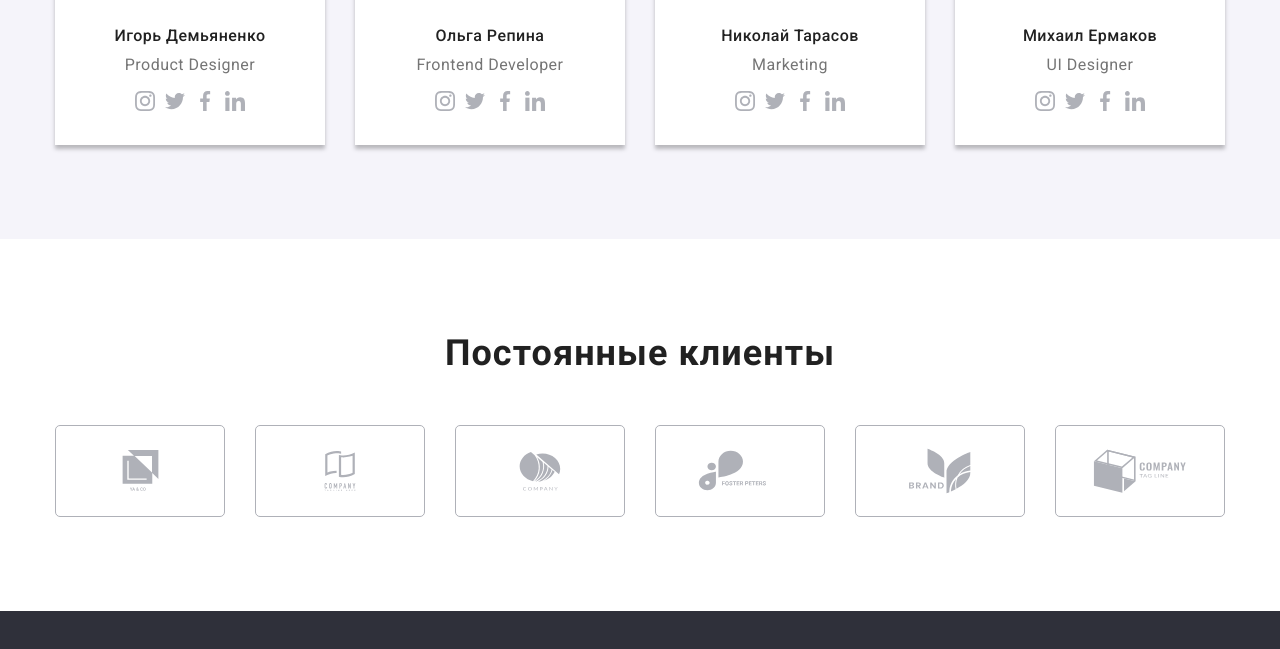
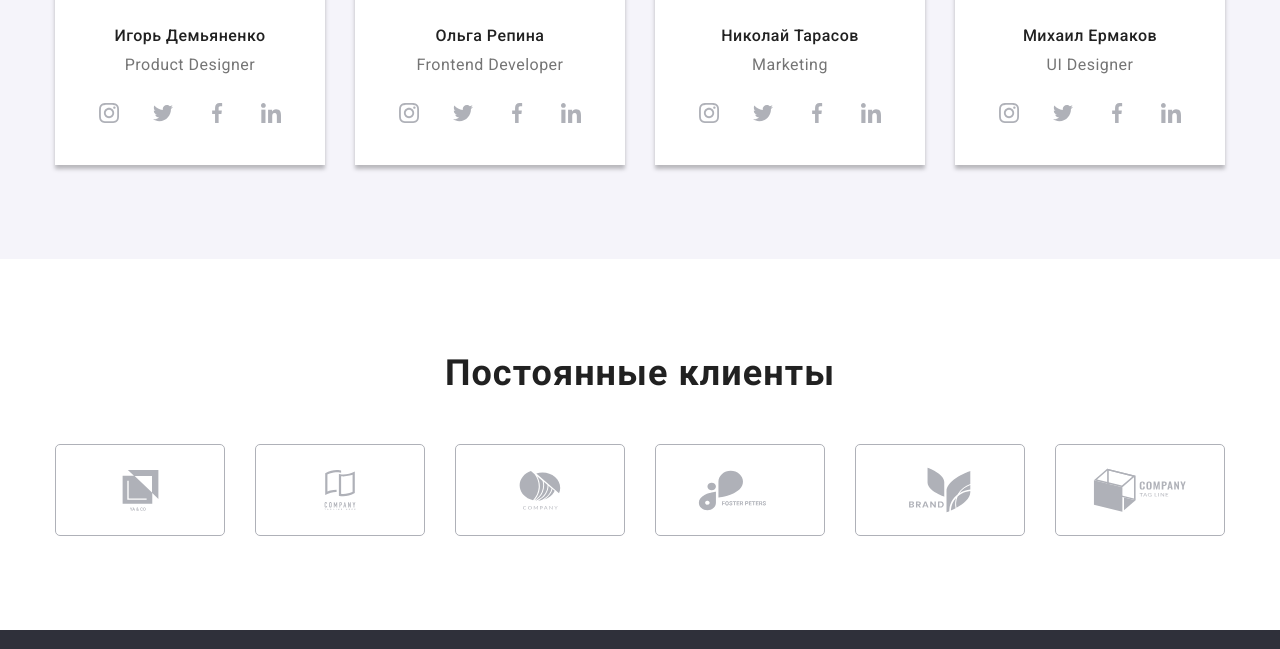
Before and after one commit to AlexandrRust/goit-markup-hw-06, a plain HTML site: page index.html in a window 1280 px wide. Shown: the part 2048-2697 px from the top of the page. Drawn offline with Linux system fonts and the light colour scheme.

Commit message:
relese 1.3

```diff
--- a/css/styles.css
+++ b/css/styles.css
@@ -362,6 +362,9 @@ body {
   margin-right: 10px;
 }
 .ourteam-social-link {
+  display: flex;
+  align-items: center;
+  justify-content: center;
   width: 44px;
   height: 44px;
   border-radius: 50%;
@@ -371,7 +374,6 @@ body {
 }
 
 .ourteam-social-icon {
-  margin: 0 auto;
   fill: currentColor;
 }
 
@@ -481,6 +483,7 @@ address {
 .center-thumb-link {
   display: flex;
   align-items: center;
+  justify-content: center;
   width: 44px;
   height: 44px;
   background-color: rgba(255, 255, 255, 0.1);
```
